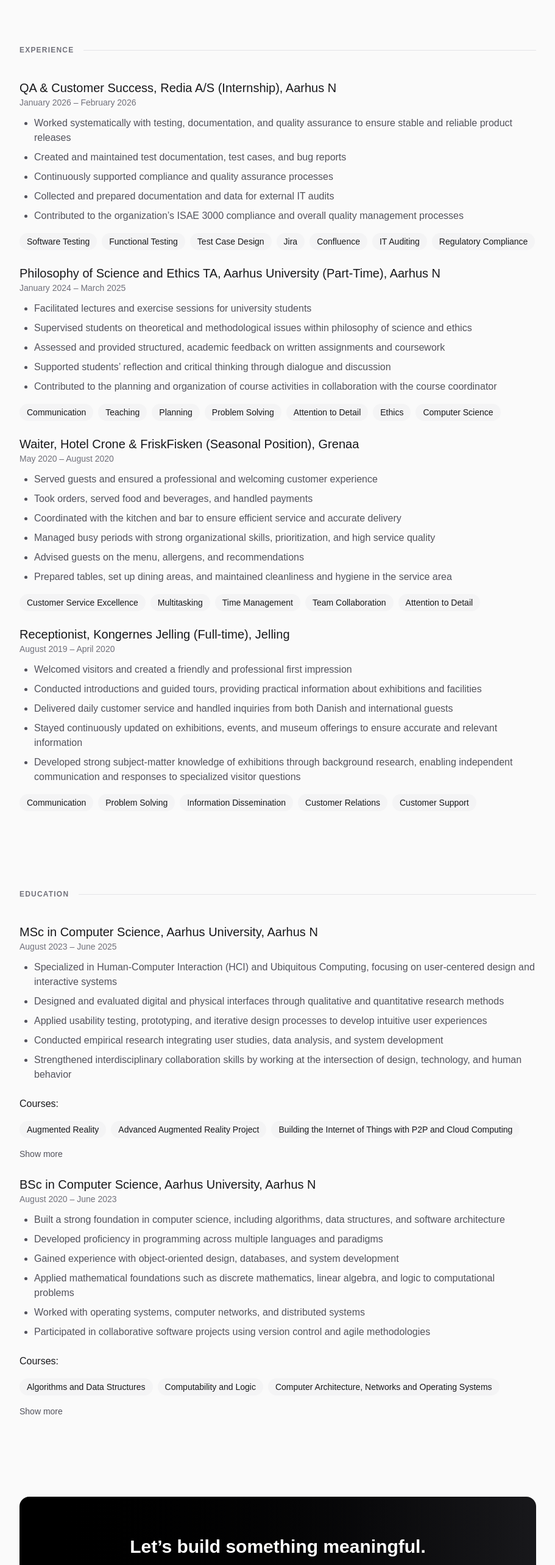
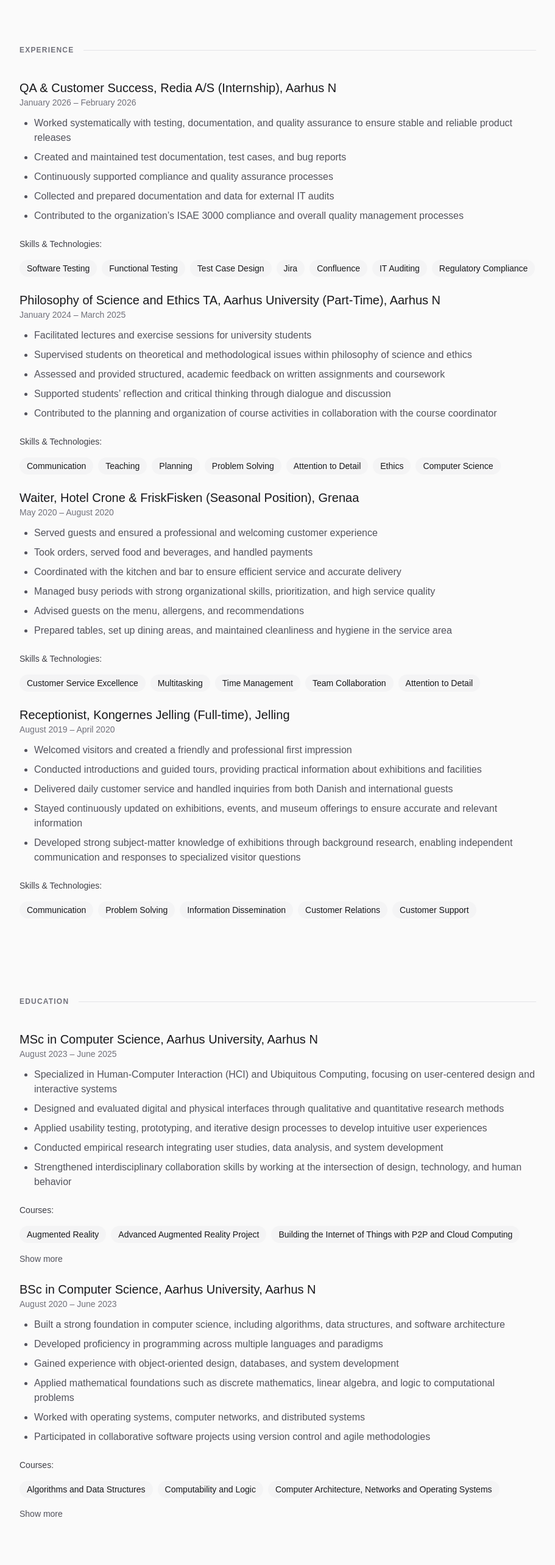
Before and after one commit to sofie-kirk22/my-cv, a Next.js app: page / in a window 1280 px wide. Shown: the part 2580-5146 px from the top of the page at 61% size, without its empty margins (184-1095 px from the left). Built offline with nearby package versions, Linux system fonts and the light colour scheme; a web font is replaced by a local one.

Commit message:
created timelineItem and refracored education and experience file

```diff
--- a/app/components/education.tsx
+++ b/app/components/education.tsx
@@ -1,6 +1,6 @@
 "use client";
 
-import TagList from "./tagList";
+import TimelineItem from "./timelineItem";
 
 export default function Education() {
     return (
@@ -13,25 +13,18 @@
             </div>
 
             <div className="space-y-6">
-                <div>
-                    <h3 className="text-xl font-medium">
-                        MSc in Computer Science, Aarhus University, Aarhus N
-                    </h3>
-                    <p className="text-sm text-zinc-500">August 2023 – June 2025</p>
-                    <ul className="mt-3 list-disc space-y-2 pl-6 text-zinc-600 dark:text-zinc-400">
-                        <li>Specialized in Human-Computer Interaction (HCI) and Ubiquitous Computing, focusing on user-centered design and interactive systems</li>
-                        <li>Designed and evaluated digital and physical interfaces through qualitative and quantitative research methods</li>
-                        <li>Applied usability testing, prototyping, and iterative design processes to develop intuitive user experiences</li>
-                        <li>Conducted empirical research integrating user studies, data analysis, and system development</li>
-                        <li>Strengthened interdisciplinary collaboration skills by working at the intersection of design, technology, and human behavior</li>
-                    </ul>
-
-                    <div className="pt-6">
-                        <h3 className="text-l font medium">
-                            Courses:
-                        </h3>
-                        <TagList
-                            items={[
+                <TimelineItem
+                    title="MSc in Computer Science, Aarhus University, Aarhus N"
+                    period="August 2023 – June 2025"
+                    bullets={[
+                        "Specialized in Human-Computer Interaction (HCI) and Ubiquitous Computing, focusing on user-centered design and interactive systems",
+                        "Designed and evaluated digital and physical interfaces through qualitative and quantitative research methods",
+                        "Applied usability testing, prototyping, and iterative design processes to develop intuitive user experiences",
+                        "Conducted empirical research integrating user studies, data analysis, and system development",
+                        "Strengthened interdisciplinary collaboration skills by working at the intersection of design, technology, and human behavior",
+                    ]}
+                    tagHeader="Courses:"
+                    tags={[
                         "Augmented Reality",
                         "Advanced Augmented Reality Project",
                         "Building the Internet of Things with P2P and Cloud Computing",
@@ -43,30 +36,22 @@
                         "Introductory Algebra",
                         "Project Work in Computer Science",
                     ]}
-                            collapsible
-                            initialVisible={3}
+                    collapsibleTags
+                    initialVisibleTags={3}
                 />
-                    </div>
-                </div>
-                <div>
-                    <h3 className="text-xl font-medium">
-                        BSc in Computer Science, Aarhus University, Aarhus N
-                    </h3>
-                    <p className="text-sm text-zinc-500">August 2020 – June 2023</p>
-                    <ul className="mt-3 list-disc space-y-2 pl-6 text-zinc-600 dark:text-zinc-400">
-                        <li>Built a strong foundation in computer science, including algorithms, data structures, and software architecture</li>
-                        <li>Developed proficiency in programming across multiple languages and paradigms</li>
-                        <li>Gained experience with object-oriented design, databases, and system development</li>
-                        <li>Applied mathematical foundations such as discrete mathematics, linear algebra, and logic to computational problems</li>
-                        <li>Worked with operating systems, computer networks, and distributed systems</li>
-                        <li>Participated in collaborative software projects using version control and agile methodologies</li>
-                    </ul>
-                    <div className="pt-6">
-                        <h3 className="text-l font medium">
-                            Courses:
-                        </h3>
-                        <TagList
-                            items={[
+                <TimelineItem
+                    title="BSc in Computer Science, Aarhus University, Aarhus N"
+                    period="August 2020 – June 2023"
+                    bullets={[
+                        "Built a strong foundation in computer science, including algorithms, data structures, and software architecture",
+                        "Developed proficiency in programming across multiple languages and paradigms",
+                        "Gained experience with object-oriented design, databases, and system development",
+                        "Applied mathematical foundations such as discrete mathematics, linear algebra, and logic to computational problems",
+                        "Worked with operating systems, computer networks, and distributed systems",
+                        "Participated in collaborative software projects using version control and agile methodologies",
+                    ]}
+                    tagHeader="Courses:"
+                    tags={[
                         "Algorithms and Data Structures",
                         "Computability and Logic",
                         "Computer Architecture, Networks and Operating Systems",
@@ -86,11 +71,9 @@
                         "Numerical Linear Algebra",
                         "Physical Computing",
                     ]}
-                            collapsible
-                            initialVisible={3}
+                    collapsibleTags
+                    initialVisibleTags={3}
                 />
-                    </div>
-                </div>
             </div>
         </section>
     )
--- a/app/components/experience.tsx
+++ b/app/components/experience.tsx
@@ -1,6 +1,7 @@
 "use client"
 
 import TagList from "./tagList"
+import TimelineItem from "./timelineItem"
 
 export default function Experience() {
     return (
@@ -11,23 +12,20 @@
                 </div>
                 <div className="h-px flex-1 bg-zinc-200 dark:bg-zinc-800" />
             </div>
-            {/* <h2 className="text-3xl font-semibold">Experience</h2> */}
 
             <div className="space-y-6">
-                <div>
-                    <h3 className="text-xl font-medium">
-                        QA & Customer Success, Redia A/S (Internship), Aarhus N
-                    </h3>
-                    <p className="text-sm text-zinc-500">January 2026 – February 2026</p>
-                    <ul className="mt-3 list-disc space-y-2 pl-6 text-zinc-600 dark:text-zinc-400">
-                        <li>Worked systematically with testing, documentation, and quality assurance to ensure stable and reliable product releases</li>
-                        <li>Created and maintained test documentation, test cases, and bug reports</li>
-                        <li>Continuously supported compliance and quality assurance processes</li>
-                        <li>Collected and prepared documentation and data for external IT audits</li>
-                        <li>Contributed to the organization’s ISAE 3000 compliance and overall quality management processes</li>
-                    </ul>
-                    <TagList
-                        items={[
+                <TimelineItem
+                    title="QA & Customer Success, Redia A/S (Internship), Aarhus N"
+                    period="January 2026 – February 2026"
+                    bullets={[
+                        "Worked systematically with testing, documentation, and quality assurance to ensure stable and reliable product releases",
+                        "Created and maintained test documentation, test cases, and bug reports",
+                        "Continuously supported compliance and quality assurance processes",
+                        "Collected and prepared documentation and data for external IT audits",
+                        "Contributed to the organization’s ISAE 3000 compliance and overall quality management processes",
+                    ]}
+                    tagHeader="Skills & Technologies:"
+                    tags={[
                         "Software Testing",
                         "Functional Testing",
                         "Test Case Design",
@@ -37,21 +35,18 @@
                         "Regulatory Compliance",
                     ]}
                 />
-                </div>
-                <div>
-                    <h3 className="text-xl font-medium">
-                        Philosophy of Science and Ethics TA, Aarhus University (Part-Time), Aarhus N
-                    </h3>
-                    <p className="text-sm text-zinc-500">January 2024 – March 2025</p>
-                    <ul className="mt-3 list-disc space-y-2 pl-6 text-zinc-600 dark:text-zinc-400">
-                        <li>Facilitated lectures and exercise sessions for university students</li>
-                        <li>Supervised students on theoretical and methodological issues within philosophy of science and ethics</li>
-                        <li>Assessed and provided structured, academic feedback on written assignments and coursework</li>
-                        <li>Supported students’ reflection and critical thinking through dialogue and discussion</li>
-                        <li>Contributed to the planning and organization of course activities in collaboration with the course coordinator</li>
-                    </ul>
-                    <TagList
-                        items={[
+                <TimelineItem
+                    title="Philosophy of Science and Ethics TA, Aarhus University (Part-Time), Aarhus N"
+                    period="January 2024 – March 2025"
+                    bullets={[
+                        "Facilitated lectures and exercise sessions for university students",
+                        "Supervised students on theoretical and methodological issues within philosophy of science and ethics",
+                        "Assessed and provided structured, academic feedback on written assignments and coursework",
+                        "Supported students’ reflection and critical thinking through dialogue and discussion",
+                        "Contributed to the planning and organization of course activities in collaboration with the course coordinator",
+                    ]}
+                    tagHeader="Skills & Technologies:"
+                    tags={[
                         "Communication",
                         "Teaching",
                         "Planning",
@@ -61,22 +56,19 @@
                         "Computer Science",
                     ]}
                 />
-                </div>
-                <div>
-                    <h3 className="text-xl font-medium">
-                        Waiter, Hotel Crone & FriskFisken (Seasonal Position), Grenaa
-                    </h3>
-                    <p className="text-sm text-zinc-500">May 2020 – August 2020</p>
-                    <ul className="mt-3 list-disc space-y-2 pl-6 text-zinc-600 dark:text-zinc-400">
-                        <li>Served guests and ensured a professional and welcoming customer experience</li>
-                        <li>Took orders, served food and beverages, and handled payments</li>
-                        <li>Coordinated with the kitchen and bar to ensure efficient service and accurate delivery</li>
-                        <li>Managed busy periods with strong organizational skills, prioritization, and high service quality</li>
-                        <li>Advised guests on the menu, allergens, and recommendations</li>
-                        <li>Prepared tables, set up dining areas, and maintained cleanliness and hygiene in the service area</li>
-                    </ul>
-                    <TagList
-                        items={[
+                <TimelineItem
+                    title="Waiter, Hotel Crone & FriskFisken (Seasonal Position), Grenaa"
+                    period="May 2020 – August 2020"
+                    bullets={[
+                        "Served guests and ensured a professional and welcoming customer experience",
+                        "Took orders, served food and beverages, and handled payments",
+                        "Coordinated with the kitchen and bar to ensure efficient service and accurate delivery",
+                        "Managed busy periods with strong organizational skills, prioritization, and high service quality",
+                        "Advised guests on the menu, allergens, and recommendations",
+                        "Prepared tables, set up dining areas, and maintained cleanliness and hygiene in the service area",
+                    ]}
+                    tagHeader="Skills & Technologies:"
+                    tags={[
                         "Customer Service Excellence",
                         "Multitasking",
                         "Time Management",
@@ -84,21 +76,18 @@
                         "Attention to Detail",
                     ]}
                 />
-                </div>
-                <div>
-                    <h3 className="text-xl font-medium">
-                        Receptionist, Kongernes Jelling (Full-time), Jelling
-                    </h3>
-                    <p className="text-sm text-zinc-500">August 2019 – April 2020</p>
-                    <ul className="mt-3 list-disc space-y-2 pl-6 text-zinc-600 dark:text-zinc-400">
-                        <li>Welcomed visitors and created a friendly and professional first impression</li>
-                        <li>Conducted introductions and guided tours, providing practical information about exhibitions and facilities</li>
-                        <li>Delivered daily customer service and handled inquiries from both Danish and international guests</li>
-                        <li>Stayed continuously updated on exhibitions, events, and museum offerings to ensure accurate and relevant information</li>
-                        <li>Developed strong subject-matter knowledge of exhibitions through background research, enabling independent communication and responses to specialized visitor questions</li>
-                    </ul>
-                    <TagList
-                        items={[
+                <TimelineItem
+                    title="Receptionist, Kongernes Jelling (Full-time), Jelling"
+                    period="August 2019 – April 2020"
+                    bullets={[
+                        "Welcomed visitors and created a friendly and professional first impression",
+                        "Conducted introductions and guided tours, providing practical information about exhibitions and facilities",
+                        "Delivered daily customer service and handled inquiries from both Danish and international guests",
+                        "Stayed continuously updated on exhibitions, events, and museum offerings to ensure accurate and relevant information",
+                        "Developed strong subject-matter knowledge of exhibitions through background research, enabling independent communication and responses to specialized visitor questions",
+                    ]}
+                    tagHeader="Skills & Technologies:"
+                    tags={[
                         "Communication",
                         "Problem Solving",
                         "Information Dissemination",
@@ -107,7 +96,6 @@
                     ]}
                 />
             </div>
-            </div>
         </section>
     )
 }
--- /dev/null
+++ b/app/components/timelineItem.tsx
@@ -0,0 +1,52 @@
+import TagList from "./tagList";
+
+type TimelineItemProps = {
+  title: string;
+  period: string;
+  bullets: string[];
+  tags?: string[];
+  tagHeader?: string;
+  collapsibleTags?: boolean;
+  initialVisibleTags?: number;
+};
+
+export default function TimelineItem({
+  title,
+  period,
+  bullets,
+  tags,
+  tagHeader,
+  collapsibleTags = false,
+  initialVisibleTags = 3,
+}: TimelineItemProps) {
+  return (
+    <div className="space-y-4">
+      <div>
+        <h3 className="text-xl font-medium">{title}</h3>
+        <p className="text-sm text-zinc-500">{period}</p>
+
+        <ul className="mt-3 list-disc space-y-2 pl-6 text-zinc-600 dark:text-zinc-400">
+          {bullets.map((bullet, index) => (
+            <li key={index}>{bullet}</li>
+          ))}
+        </ul>
+
+        {tags && (
+          <div className="pt-6">
+            {tagHeader && (
+              <h4 className="text-sm font-medium text-zinc-700 dark:text-zinc-300">
+                {tagHeader}
+              </h4>
+            )}
+
+            <TagList
+              items={tags}
+              collapsible={collapsibleTags}
+              initialVisible={initialVisibleTags}
+            />
+          </div>
+        )}
+      </div>
+    </div>
+  );
+}
```
Lines whose indentation alone changed are shown as unchanged.
